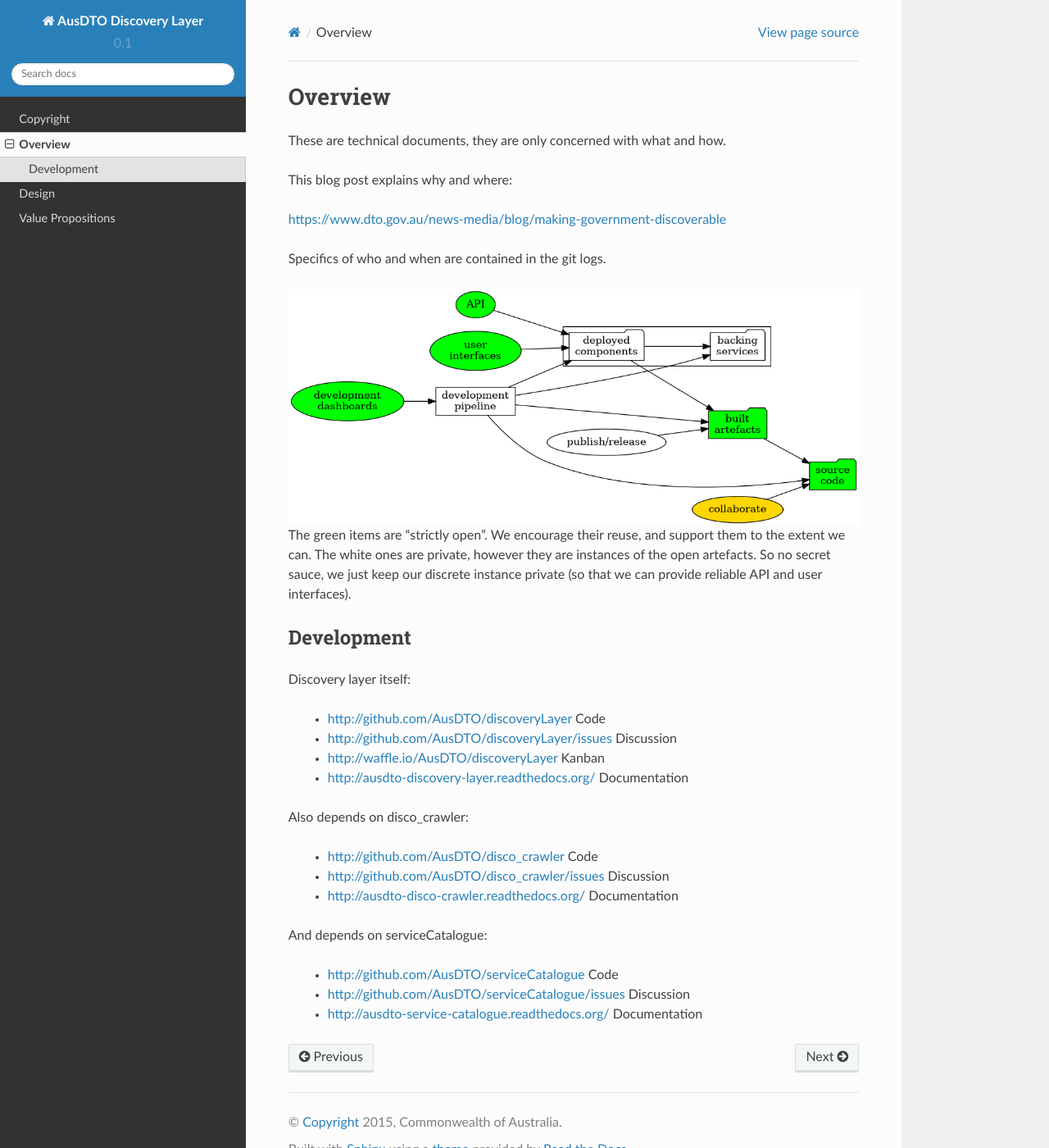
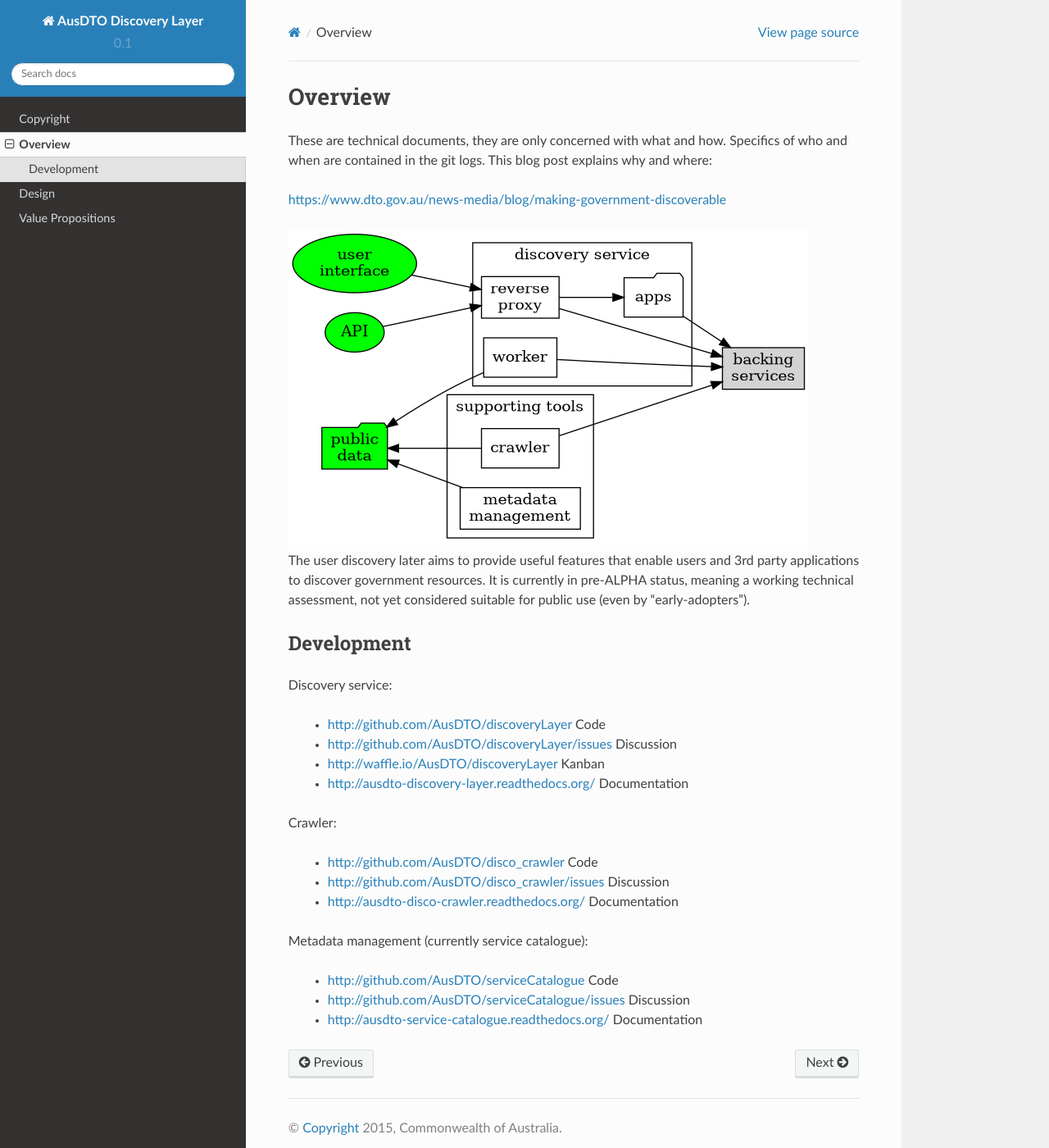
Before and after one commit to AusDTO/disco_layer, a Sphinx documentation site: the page built from docs/source/overview.rst, in a window 1280 px wide and 1400 px high. Shown: the whole window at 82% size. Built offline with Sphinx 7.4.7 and the Read the Docs theme 2.0.0, drawn with Linux system fonts in a browser that asks for light colours.

Commit message:
reqrite overview per #72

```diff
--- a/docs/source/overview.rst
+++ b/docs/source/overview.rst
@@ -1,13 +1,9 @@
 Overview
 ========
 
-These are technical documents, they are only concerned with what and how.
-
-This blog post explains why and where:
+These are technical documents, they are only concerned with what and how. Specifics of who and when are contained in the git logs. This blog post explains why and where:
 
 https://www.dto.gov.au/news-media/blog/making-government-discoverable
-
-Specifics of who and when are contained in the git logs.
 
 
 .. graphviz::
@@ -15,54 +11,57 @@ Specifics of who and when are contained in the git logs.
    digraph d {
       node [shape="rectangle" style=filled fillcolor=white];
       rankdir=LR;
-      ui [label="user\ninterfaces" shape=ellipse fillcolor=green];
+
+      pui [label="user\ninterface" shape=ellipse fillcolor=green];
       api [label="API" shape=ellipse fillcolor=green];
-      colab [label="collaborate" shape=ellipse fillcolor=gold];
-      pub [label="publish/release" shape=ellipse];
-      ddash [label="development\ndashboards" shape=ellipse fillcolor=green];
-      pipe [label="development\npipeline"];
-      build [label="built\nartefacts" shape=folder fillcolor=green];
-      src [label="source\ncode" shape=folder fillcolor=green];
 
-      subgraph cluster_private {
-	  deployed [label="deployed\ncomponents" shape=folder];
-	  backing [label="backing\nservices" shape=folder];
+      subgraph cluster_app {
+         label="discovery service"
+	 worker;
+	 nginx [label="reverse\nproxy"];
+	 app [label="apps" shape=folder];
+      }
+      subgraph cluster_support {
+         label="supporting tools";
+	 crawler;
+	 mt [label="metadata\nmanagement"];
       }
 
-      ui -> deployed;
-      api -> deployed;
-      colab -> src;
-      pub -> build;
-      ddash -> pipe;
-      pipe -> src;
-      pipe -> build;
-      pipe -> backing;
-      pipe -> deployed;
-      build -> src;
-      deployed -> backing;
-      deployed -> build;
+      pui -> nginx;
+      api -> nginx;
+
+      bs [label="backing\nservices" fillcolor=lightgrey];
+      pub [label="public\ndata" shape=folder fillcolor=green];
+      pub -> mt [dir=back];
+      pub -> crawler [dir=back];
+      pub -> worker [dir=back];
+      crawler -> bs;
+      nginx -> app -> bs;
+      nginx -> bs;
+      worker -> bs;
    }
 
-The green items are "strictly open". We encourage their reuse, and support them to the extent we can. The white ones are private, however they are instances of the open artefacts. So no secret sauce, we just keep our discrete instance private (so that we can provide reliable API and user interfaces).
+
+The user discovery later aims to provide useful features that enable users and 3rd party applications to discover government resources. It is currently in pre-ALPHA status, meaning a working technical assessment, not yet considered suitable for public use (even by "early-adopters").
 
 
 Development
 -----------
 
-Discovery layer itself:
+Discovery service:
 
  * http://github.com/AusDTO/discoveryLayer Code
  * http://github.com/AusDTO/discoveryLayer/issues Discussion
  * http://waffle.io/AusDTO/discoveryLayer Kanban
  * http://ausdto-discovery-layer.readthedocs.org/ Documentation
 
-Also depends on disco_crawler:
+Crawler:
 
  * http://github.com/AusDTO/disco_crawler Code
  * http://github.com/AusDTO/disco_crawler/issues Discussion
  * http://ausdto-disco-crawler.readthedocs.org/ Documentation
 
-And depends on serviceCatalogue:
+Metadata management (currently service catalogue):
 
  * http://github.com/AusDTO/serviceCatalogue Code
  * http://github.com/AusDTO/serviceCatalogue/issues Discussion
```
